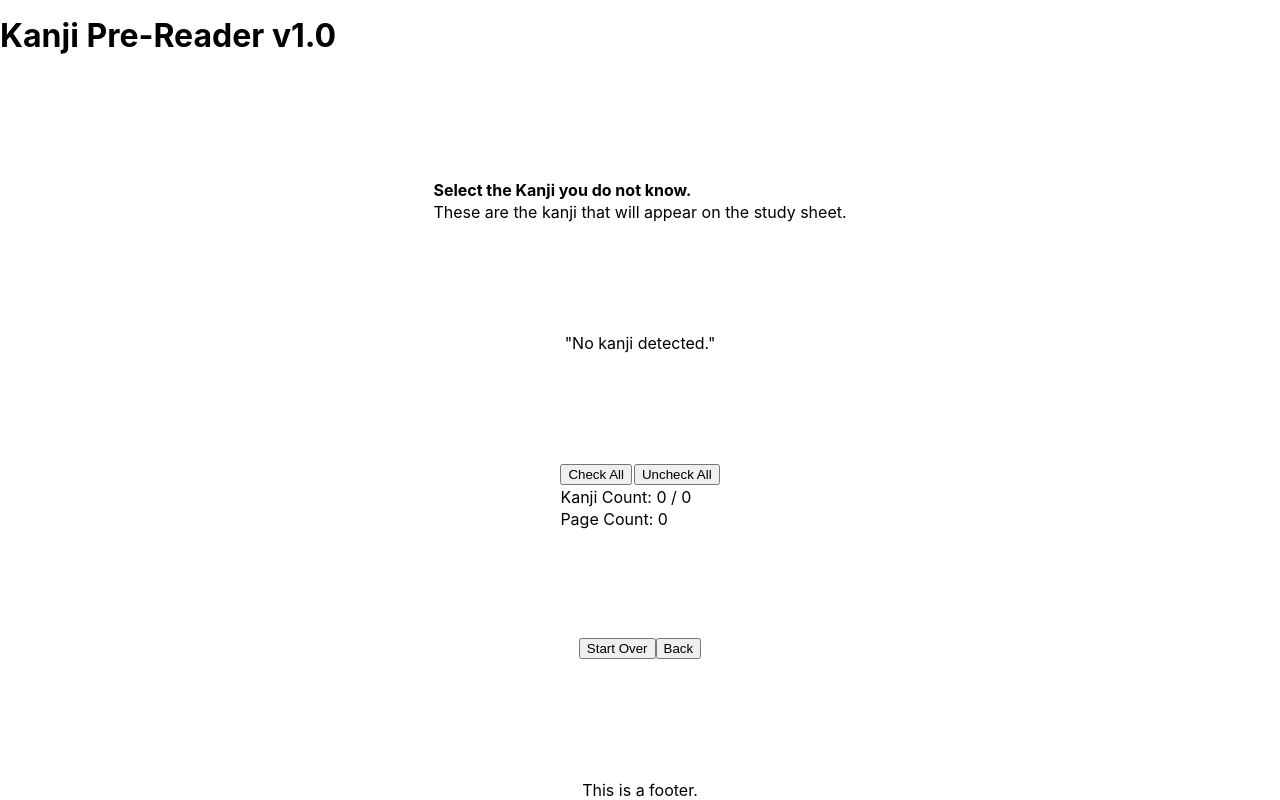
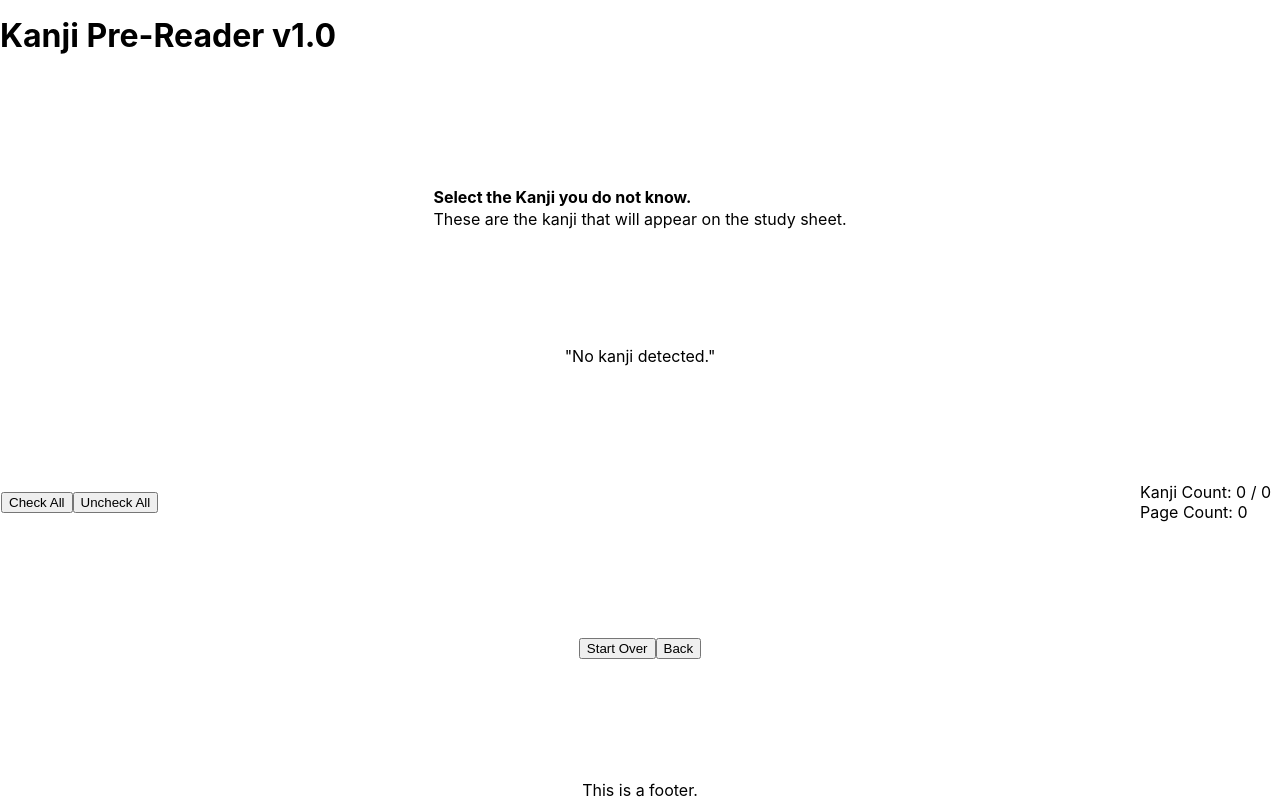
Before and after one commit to jodyanna/kanji-pre-reader, a React (Create React App) app: page /step-2 in a window 1280 px wide. Built offline with nearby package versions, Linux system fonts and the light colour scheme.

Commit message:
table footer stuff

```diff
--- a/src/components/Filter/index.js
+++ b/src/components/Filter/index.js
@@ -2,9 +2,9 @@
 import React, { useState, useEffect } from "react";
 import { useHistory } from "react-router-dom";
 // Components
-import { Checkbox} from "./Checkbox";
+import { Checkbox } from "./Checkbox";
 // Styled-components
-import { Form, Table, TableBody, TableRow, ButtonRow } from "./style";
+import {Form, Table, TableBody, TableRow, TableCol, ButtonRow, TableFooter, FlexRow} from "./style";
 
 
 export default function Filter(props) {
@@ -89,6 +89,7 @@ export default function Filter(props) {
   return (
     <Form onSubmit={handleSubmit}>
       <Table>
+
         <thead>
           <TableRow>
             <th>Select the Kanji you do not know.</th>
@@ -97,6 +98,7 @@ export default function Filter(props) {
             <td>These are the kanji that will appear on the study sheet.</td>
           </TableRow>
         </thead>
+
         <TableBody>
           <TableRow>
             {hasKanji ?
@@ -111,33 +113,32 @@ export default function Filter(props) {
           </TableRow>
         </TableBody>
 
-        <tfoot>
+        <TableFooter>
           <TableRow>
-            <td>
+            <TableCol>
+              <FlexRow>
                 <input type="button"
                        value="Check All"
                        onClick={handleCheckAllClick}
                 />
-            </td>
-            <td>
                 <input type="button"
                        value="Uncheck All"
                        onClick={handleUncheckAllClick}
                 />
-            </td>
+              </FlexRow>
+            </TableCol>
+
+            <TableCol pushRight={true}>
+              <div>
+                Kanji Count: {checkboxes.filter(checkbox => checkbox.isChecked).length} / {props.allKanji.length}
+              </div>
+              <div>
+                Page Count: {renderPageCount()}
+              </div>
+            </TableCol>
           </TableRow>
+        </TableFooter>
 
-          <TableRow>
-            <td>
-              Kanji Count: {checkboxes.filter(checkbox => checkbox.isChecked).length} / {props.allKanji.length}
-            </td>
-          </TableRow>
-          <TableRow>
-            <td>
-              Page Count: {renderPageCount()}
-            </td>
-          </TableRow>
-        </tfoot>
       </Table>
 
       <ButtonRow>
--- a/src/components/Filter/style.js
+++ b/src/components/Filter/style.js
@@ -1,5 +1,6 @@
 import styled from "styled-components";
 
+/* FORM COMPONENTS */
 export const Form = styled.form`
   display: flex;
   flex-direction: column;
@@ -9,36 +10,6 @@ export const Form = styled.form`
 
   width: 100%;
   height: 100%;
-`;
-
-export const Table = styled.table`
-  display: flex;
-  flex-direction: column;
-
-  justify-content: space-evenly;
-  align-items: center;
-
-  width: 100%;
-  height: 80%;
-
-  margin: 0;
-`;
-
-export const TableBody = styled.tbody`
-  overflow: scroll;
-`;
-
-export const TableRow = styled.tr`
-  display: flex;
-  flex-direction: row;
-  flex-wrap: wrap;
-
-  justify-content: flex-start;
-  align-items: center;
-`;
-
-export const TableCell = styled.td`
-
 `;
 
 export const Label = styled.label`
@@ -68,6 +39,72 @@ export const Box = styled.input`
   }
 `;
 
+/* TABLE COMPONENTS */
+export const Table = styled.table`
+  display: flex;
+  flex-direction: column;
+
+  justify-content: space-evenly;
+  align-items: center;
+
+  width: 100%;
+  height: 80%;
+
+  margin: 0;
+`;
+
+export const TableBody = styled.tbody`
+  overflow: scroll;
+`;
+
+export const TableFooter = styled.tfoot`
+  display: flex;
+  flex-direction: row;
+
+  justify-content: flex-start;
+  align-items: center;
+
+  width: 100%;
+`;
+
+export const TableRow = styled.tr`
+  display: flex;
+  flex-direction: row;
+  flex-wrap: wrap;
+
+  justify-content: flex-start;
+  align-items: center;
+
+  width: 100%;
+`;
+
+export const TableCol = styled.td`
+  display: flex;
+  flex-direction: column;
+
+  justify-content: center;
+  align-items: flex-start;
+
+  ${props => props.pushRight ? "margin: 0 0.5em 0 auto;" : ""}
+`;
+
+/* MISC */
+export const FlexRow = styled.div`
+  display: flex;
+  flex-direction: row;
+
+  justify-content: flex-start;
+  align-items: center;
+`;
+
+export const FlexCol = styled.div`
+  display: flex;
+  flex-direction: column;
+
+  justify-content: center;
+  align-items: center;
+`;
+
 export const ButtonRow = styled.div`
   display: flex;
   flex-direction: row;
```
Lines whose indentation alone changed are shown as unchanged.
